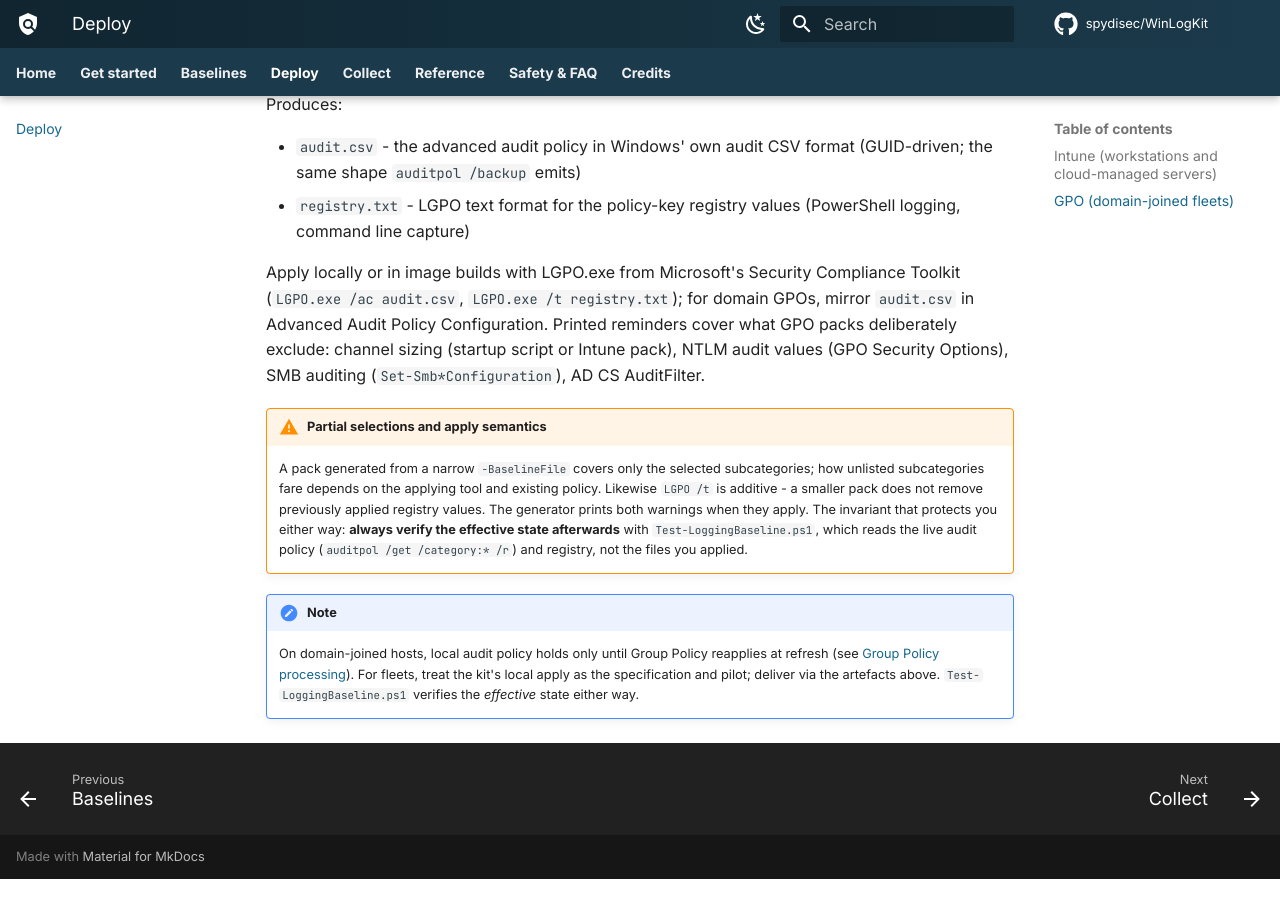
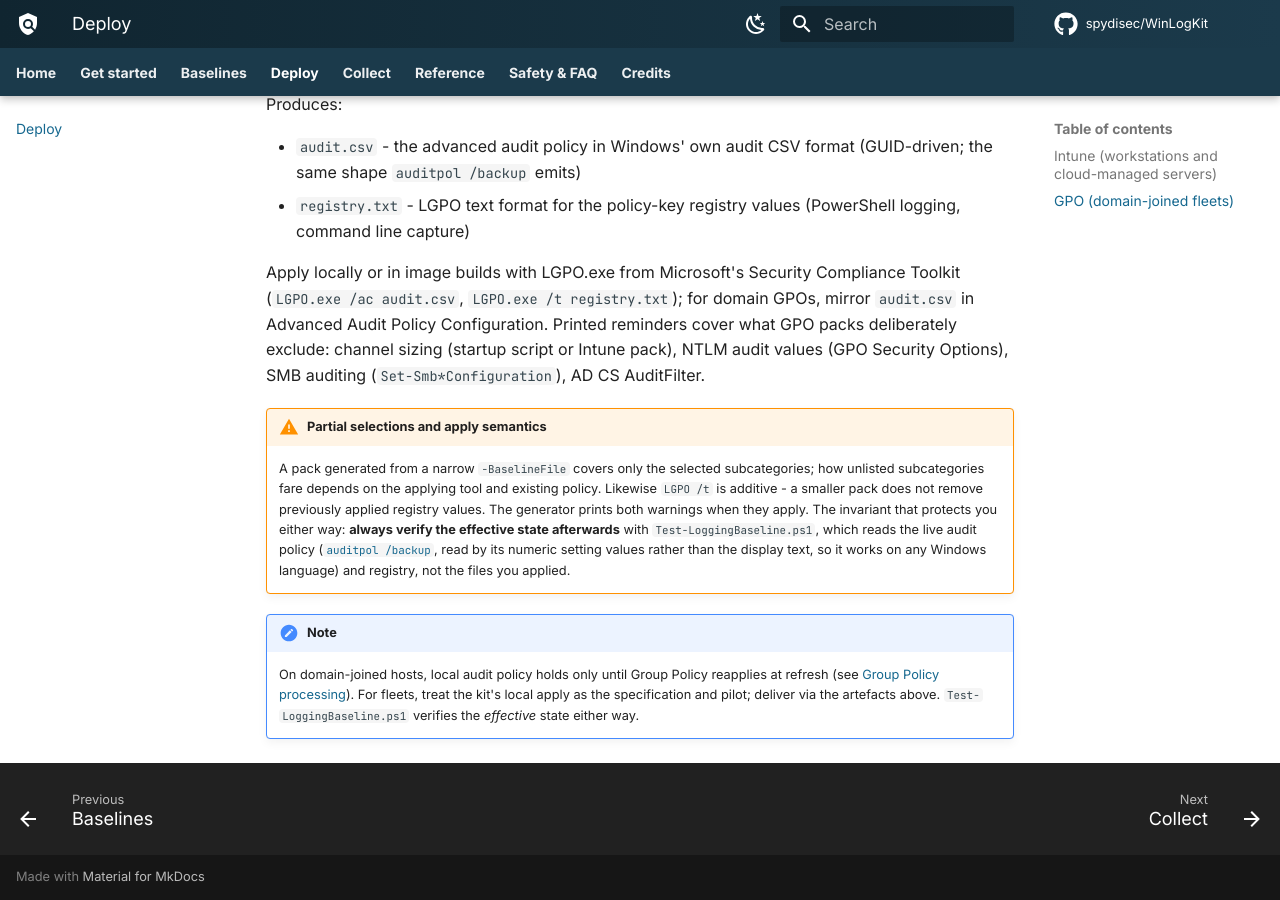
Before and after one commit to spydisec/WinLogKit, an MkDocs documentation site: the page built from docs/deployment.md, in a window 1280 px wide and 900 px high, scrolled down 1023 px. Built offline with MkDocs 1.6.1 and Material for MkDocs 9.7.7, drawn with Linux system fonts in a browser that asks for light colours; comment, search, counter and statistics services are not loaded; before the commit the page ends 1902 px from its top, so only the background shows below that.

Commit message:
Read audit policy as numbers, not words (#45) (#58)
* Read audit policy as numbers, not words (#45)

auditpol /get /r prints each setting as text that is translated on
non-English Windows, so Test failed correct hosts and the Intune pack
re-remediated them on every run. auditpol /backup carries the same data as
a numeric Setting Value (0 none, 1 Success, 2 Failure, 3 both) keyed by
GUID, the format Group Policy uses.

- Common: ConvertFrom-AuditPolicyBackup parses a backup by column position
  (in case the header row is translated too); Get-AuditPolicyByGuid now
  returns GUID -> 0..3 from a temporary export; Get-AuditSettingValue and
  Format-AuditSetting convert flags <-> value <-> English text for output.
- Enable compares values; Test checks the Success/Failure bits; the Intune
  template carries its own copy of the reader.
- Self-check 12: an English export and a German one (translated header and
  setting text, same values) must parse identically, cover every kit
  subcategory, skip Option: rows; no script may match on the text.
  Fixtures built from a real auditpol /backup, machine name replaced.
- Docs: Safety known limit removed; Deploy wording; CHANGELOG.

Co-Authored-By: Claude Opus 5.5 <noreply@anthropic.com>

* Prefer system-wide audit rows over per-user ones; cite auditpol /backup (CodeRabbit)

ConvertFrom-AuditPolicyBackup and the Intune template now take rows with Policy Target 'System' when present, so per-user audit rows can't overwrite system values; a translated export without that word falls back to the first row per subcategory. Check 12 injects a per-user row ahead of the system rows. Deploy links Microsoft's auditpol /backup reference.

Co-Authored-By: Claude Opus 5.5 <noreply@anthropic.com>

---------

Co-authored-by: Claude Opus 5.5 <noreply@anthropic.com>

```diff
--- a/docs/deployment.md
+++ b/docs/deployment.md
@@ -65,7 +65,9 @@ Options), SMB auditing (`Set-Smb*Configuration`), AD CS AuditFilter.
     prints both warnings when they apply. The invariant that protects you
     either way: **always verify the effective state afterwards** with
     `Test-LoggingBaseline.ps1`, which reads the live audit policy
-    (`auditpol /get /category:* /r`) and registry, not the files you applied.
+    ([`auditpol /backup`](https://learn.microsoft.com/windows-server/administration/windows-commands/auditpol-backup),
+    read by its numeric setting values rather than the display text, so it
+    works on any Windows language) and registry, not the files you applied.
 
 !!! note
     On domain-joined hosts, local audit policy holds only until Group Policy
```
Also changed, not shown: CHANGELOG.md (+1 -0 lines), docs/safety.md (+0 -3 lines), 7 other files.
